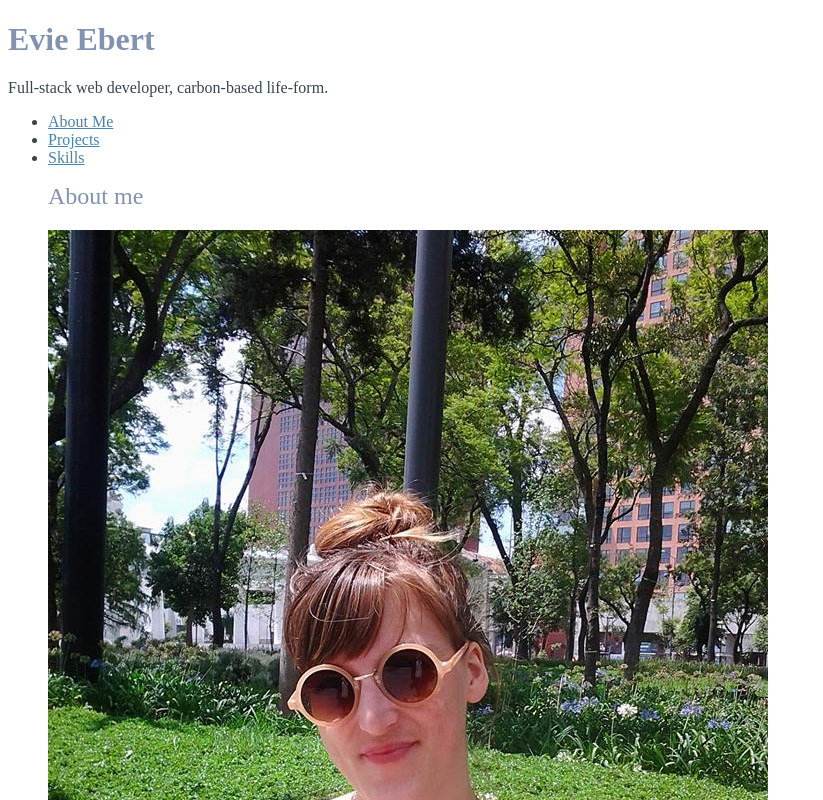
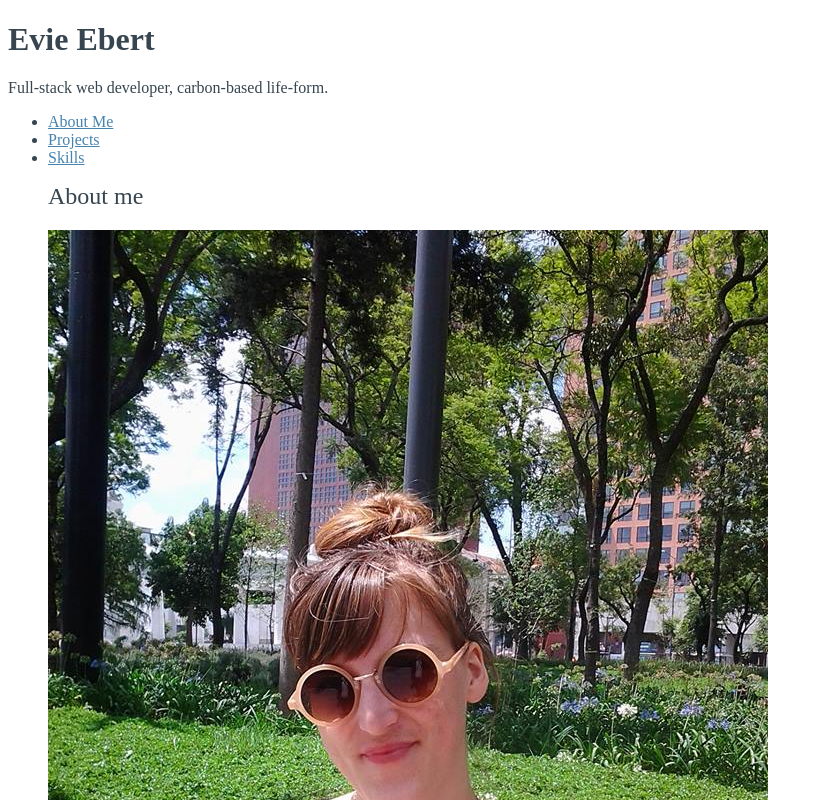
Before and after one commit to emebert/emebert.github.io, a plain HTML site: page index.html in a window 1280 px wide. Shown: the top 800 px of the page, without its empty margins (0-823 px from the left). Drawn offline with Linux system fonts and the light colour scheme; files whose address does not match are found by name.

Commit message:
style sheet mod again

```diff
--- a/default-styles.css
+++ b/default-styles.css
@@ -15,7 +15,8 @@ header::after {
 }
 h1,
 h2 {
-	color: #8292b1;
+	font-family: 'Slabo 27px', serif;
+	color: #36454f;
 	margin-top: .65em;
 }
 main > h2 {
```
